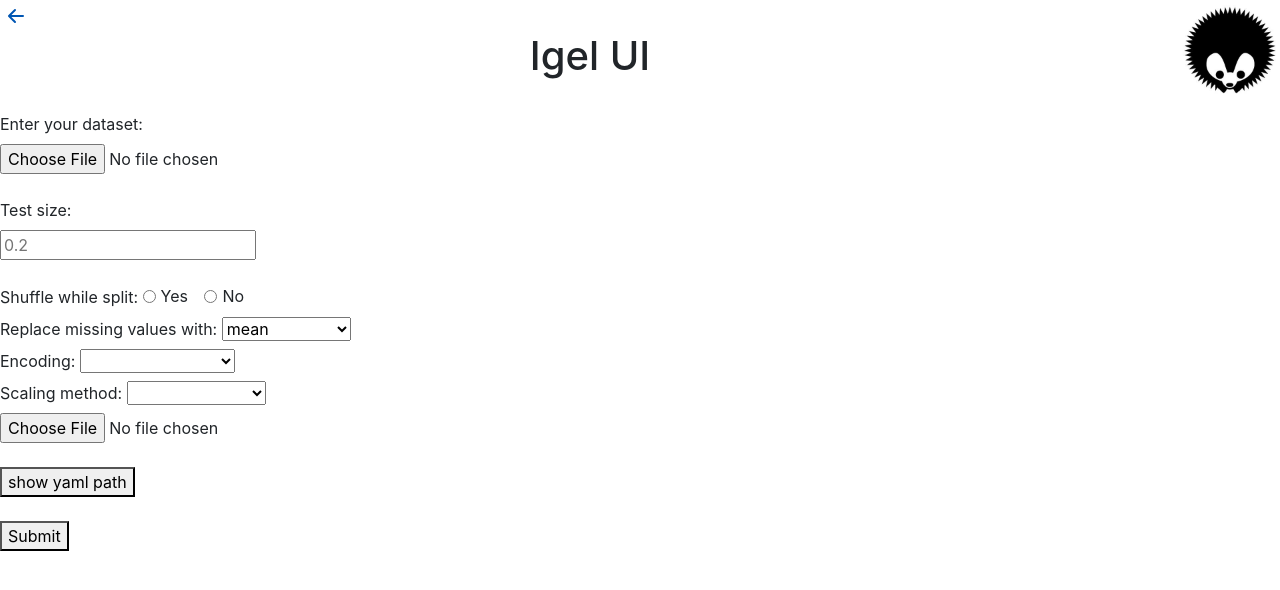
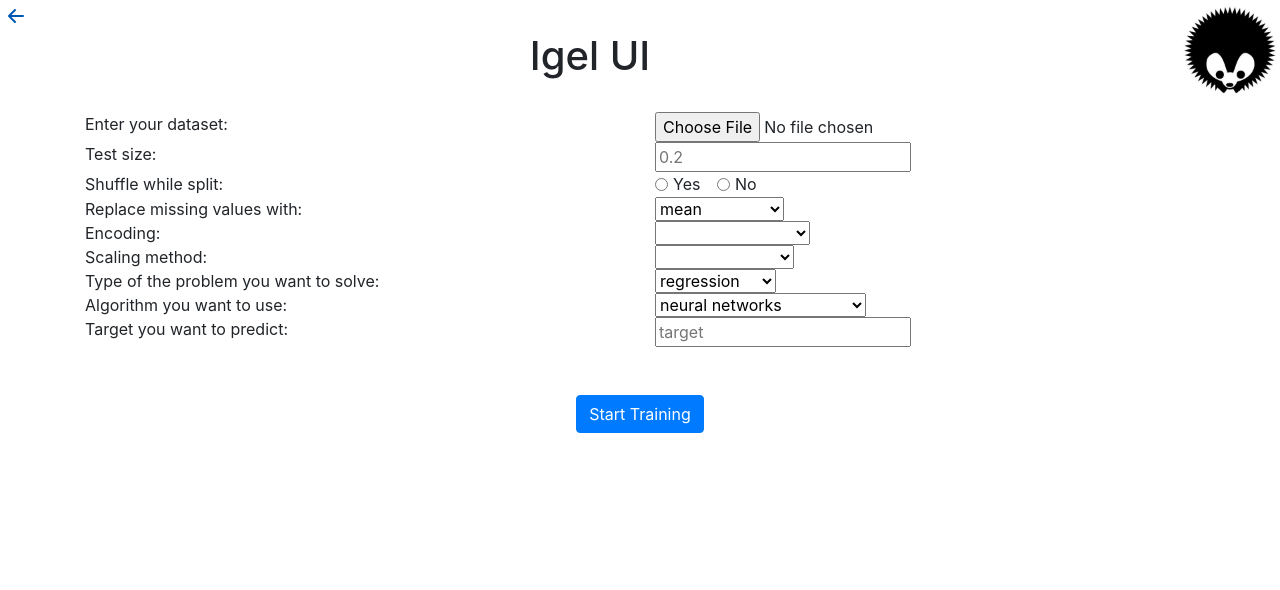
Before and after one commit to nidhaloff/igel-ui, a Python web app: template templates/train.html in a window 1280 px wide. Shown: the top 590 px of the page. Run offline with Jinja, Linux system fonts and the light colour scheme; the template is opened without the code that fills it, so the values that code supplies are empty.

Commit message:
UI finished

```diff
--- a/index.html
+++ b/index.html
@@ -50,7 +50,7 @@
             <div class="card-body">
               <h5 class="card-title">Prediction</h5>
               <p class="card-text">Use an existing model to generate predictions.</p>
-              <a href="./templates/evaluate.html" class="btn btn-primary">Go</a>
+              <a href="./templates/predict.html" class="btn btn-primary">Go</a>
             </div>
           </div>
         </div>
--- a/templates/train.html
+++ b/templates/train.html
@@ -1,38 +1,53 @@
 <!DOCTYPE html>
 <html lang="en">
+
 <head>
     <meta charset="UTF-8">
     <meta name="viewport" content="width=device-width, initial-scale=1.0">
     <title>Igel UI</title>
-    <img src="../assets/logo.jpg"/>
-    <meta name="viewport" content="width=device-width, initial-scale=1, shrink-to-fit=no">
+    <img src="../assets/logo.jpg" />
     <!-- https://electronjs.org/docs/tutorial/security#csp-meta-tag -->
     <meta http-equiv="Content-Security-Policy" content="script-src 'self' 'unsafe-inline';" />
     <link rel="stylesheet" href="../styles.css">
-    <link rel="stylesheet" href="https://cdn.jsdelivr.net/npm/bootstrap@4.5.3/dist/css/bootstrap.min.css" integrity="sha384-TX8t27EcRE3e/ihU7zmQxVncDAy5uIKz4rEkgIXeMed4M0jlfIDPvg6uqKI2xXr2" crossorigin="anonymous">
-    <script src="https://code.jquery.com/jquery-3.5.1.slim.min.js" integrity="sha384-DfXdz2htPH0lsSSs5nCTpuj/zy4C+OGpamoFVy38MVBnE+IbbVYUew+OrCXaRkfj" crossorigin="anonymous"></script>
-    <script src="https://cdn.jsdelivr.net/npm/bootstrap@4.5.3/dist/js/bootstrap.bundle.min.js" integrity="sha384-ho+j7jyWK8fNQe+A12Hb8AhRq26LrZ/JpcUGGOn+Y7RsweNrtN/tE3MoK7ZeZDyx" crossorigin="anonymous"></script>
+    <link rel="stylesheet" href="https://cdn.jsdelivr.net/npm/bootstrap@4.5.3/dist/css/bootstrap.min.css"
+        integrity="sha384-TX8t27EcRE3e/ihU7zmQxVncDAy5uIKz4rEkgIXeMed4M0jlfIDPvg6uqKI2xXr2" crossorigin="anonymous">
+    <script src="https://code.jquery.com/jquery-3.5.1.slim.min.js"
+        integrity="sha384-DfXdz2htPH0lsSSs5nCTpuj/zy4C+OGpamoFVy38MVBnE+IbbVYUew+OrCXaRkfj"
+        crossorigin="anonymous"></script>
+    <script src="https://cdn.jsdelivr.net/npm/bootstrap@4.5.3/dist/js/bootstrap.bundle.min.js"
+        integrity="sha384-ho+j7jyWK8fNQe+A12Hb8AhRq26LrZ/JpcUGGOn+Y7RsweNrtN/tE3MoK7ZeZDyx"
+        crossorigin="anonymous"></script>
 
     <div>
 
         <a href="../index.html">
-            <svg width="2em" height="2em" viewBox="0 0 16 16" class="bi bi-arrow-left-short" fill="currentColor" xmlns="http://www.w3.org/2000/svg">
-                <path fill-rule="evenodd" d="M12 8a.5.5 0 0 1-.5.5H5.707l2.147 2.146a.5.5 0 0 1-.708.708l-3-3a.5.5 0 0 1 0-.708l3-3a.5.5 0 1 1 .708.708L5.707 7.5H11.5a.5.5 0 0 1 .5.5z"/>
+            <svg width="2em" height="2em" viewBox="0 0 16 16" class="bi bi-arrow-left-short" fill="currentColor"
+                xmlns="http://www.w3.org/2000/svg">
+                <path fill-rule="evenodd"
+                    d="M12 8a.5.5 0 0 1-.5.5H5.707l2.147 2.146a.5.5 0 0 1-.708.708l-3-3a.5.5 0 0 1 0-.708l3-3a.5.5 0 1 1 .708.708L5.707 7.5H11.5a.5.5 0 0 1 .5.5z" />
             </svg>
         </a>
     </div>
 </head>
+
 <body>
+
     <h1 id="title">Igel UI</h1>
     <br>
-    <label>Enter your dataset: </label><br>
-    <input id="data" placeholder="data.csv" type="file"><br>
-    <br>
-    <label>Test size: </label><br>
-    <input placeholder="0.2" type="number"><br>
-    <br>
-    <label>Shuffle while split: </label>
+    <div class="container">
+        <div class="row">
+            <div class="col">Enter your dataset:</div>
+            <div class="col"><input id="data" placeholder="data.csv" type="file"></div>
+        </div>
 
+        <div class="row">
+        <div class="col">Test size: </div>
+        <div class="col"><input placeholder="0.2" type="number"></div>
+    </div>
+
+    <div class="row">
+        <div class="col">Shuffle while split: </div>
+        <div class="col">
         <div class="form-check form-check-inline">
             <input class="form-check-input" type="radio" name="inlineRadioOptions" id="inlineRadio1" value="option1">
             <label class="form-check-label" for="inlineRadio1">Yes</label>
@@ -41,9 +56,12 @@
             <input class="form-check-input" type="radio" name="inlineRadioOptions" id="inlineRadio2" value="option2">
             <label class="form-check-label" for="inlineRadio2">No</label>
         </div>
-      <br>
+    </div>
+    </div>
 
-      <label>Replace missing values with: </label>
+    <div class="row">
+        <div class="col">Replace missing values with: </div>
+        <div class="col">
         <select id="missing-values" name="missing-values">
             <option value="mean">mean</option>
             <option value="median">median</option>
@@ -51,31 +69,113 @@
             <option value="most frequent">most frequent</option>
             <option value="constant">constant</option>
         </select>
+    </div>
+    </div>
 
-      <br>
-
-      <label>Encoding: </label>
+    <div class="row">
+        <div class="col">Encoding: </div>
+        <div class="col">
         <select id="encoding" name="encoding">
             <option value=""></option>
             <option value="OneHotEncoding">one hot encoding</option>
             <option value="LabelEncoding">label encoding</option>
         </select>
+    </div>
+    </div>
 
-      <br>
-      <label>Scaling method: </label>
+    <div class="row">
+        <div class="col">Scaling method: </div>
+        <div class="col">
         <select id="scale" name="scale">
             <option value=""></option>
             <option value="Standard">standardization</option>
             <option value="MinMax">normalization</option>
         </select>
+    </div>
+    </div>
 
+    <div class="row">
+        <div class="col">Type of the problem you want to solve: </div>
+        <div class="col">
+        <select id="type" name="type">
+            <option value="regression">regression</option>
+            <option value="classification">classification</option>
+            <option value="clustering">clustering</option>
+        </select>
+    </div>
+    </div>
 
+    <div class="row">
+        <div class="col">Algorithm you want to use:</div>
+            <div class="col">
+        <select id="algorithm" name="algorithm">
+            <option value="NeuralNetwork">neural networks</option>
+            <option value="LinearRegression">linear regression</option>
+            <option value="LogisticRegression">logistic regression</option>
+            <option value="DecisionTree">decision tree</option>
+            <option value="RandomForest">random forest</option>
+            <option value="ExtraTrees">extra trees</option>
+
+            <option value="SVM">support vector machines</option>
+            <option value="NearestNeighbor">nearest neighbor</option>
+            <option value="GradientBoosting">gradient boosting</option>
+            <option value="Adaboost">Adaboost</option>
+            <option value="Perceptron">Perceptron</option>
+            <option value="Ridge">Ridge</option>
+            <option value="Lasso">Lasso</option>
+        </select>
+    </div>
+    </div>
+        <!-- <br>
+      <label>Use hyperparameter search: </label>
+
+      <div class="form-check form-check-inline">
+          <input class="form-check-input" onclick="displayHyperparamOptions()" type="radio" name="inlineRadioOptions" id="hyper-yes" value="yes">
+          <label class="form-check-label" for="hyper-yes">Yes</label>
+        </div>
+        <div class="form-check form-check-inline">
+          <input class="form-check-input" onclick="displayHyperparamOptions()" type="radio" name="inlineRadioOptions" id="hyper-no" value="no">
+          <label class="form-check-label" for="hyper-no">No</label>
+        </div>
         <br>
-    <input id="yaml" type="file"><br><br>
-    <button id="btn-yaml" onclick="showYamlPath()">show yaml path</button><br><br>
+    <div id="hyperparam-search" style="display: none;">
+        <label>Method: </label>
+      <select id="method" name="method">
+        <option value="grid_search">grid search</option>
+        <option value="random_search">random search</option>
 
-    <button onclick="send()">Submit</button><br><br>
+        <label>Number of Kfold: </label>
+      <select id="kfold" name="kfold">
+        <option value="NeuralNetwork">neural networks</option>
+        <option value="LinearRegression">linear regression</option>
+    </div> -->
 
+    <div class="row">
+        <div class="col">Target you want to predict: </div>
+        <div class="col">
+        <input type="text" id="target" placeholder="target" />
+    </div>
+    </div>
+</div>
+
+<br><br>
+<div style="text-align: center;">
+<button onclick="send()" type="button" class="btn btn-primary">Start Training</button>
+</div>
+
+    <script>
+        function displayHyperparamOptions() {
+            let hyperparamBtn = document.getElementById('hyper-yes');
+            let hyperparamDiv = document.getElementById('hyperparam-search');
+            if (hyperparamBtn.checked) {
+                hyperparamDiv.style.display = "block";
+            }
+            else {
+                hyperparamDiv.style.display = "none";
+            }
+        }
+    </script>
     <script src="../js/script.js"></script>
 </body>
+
 </html>
```
Lines whose indentation alone changed are shown as unchanged.
